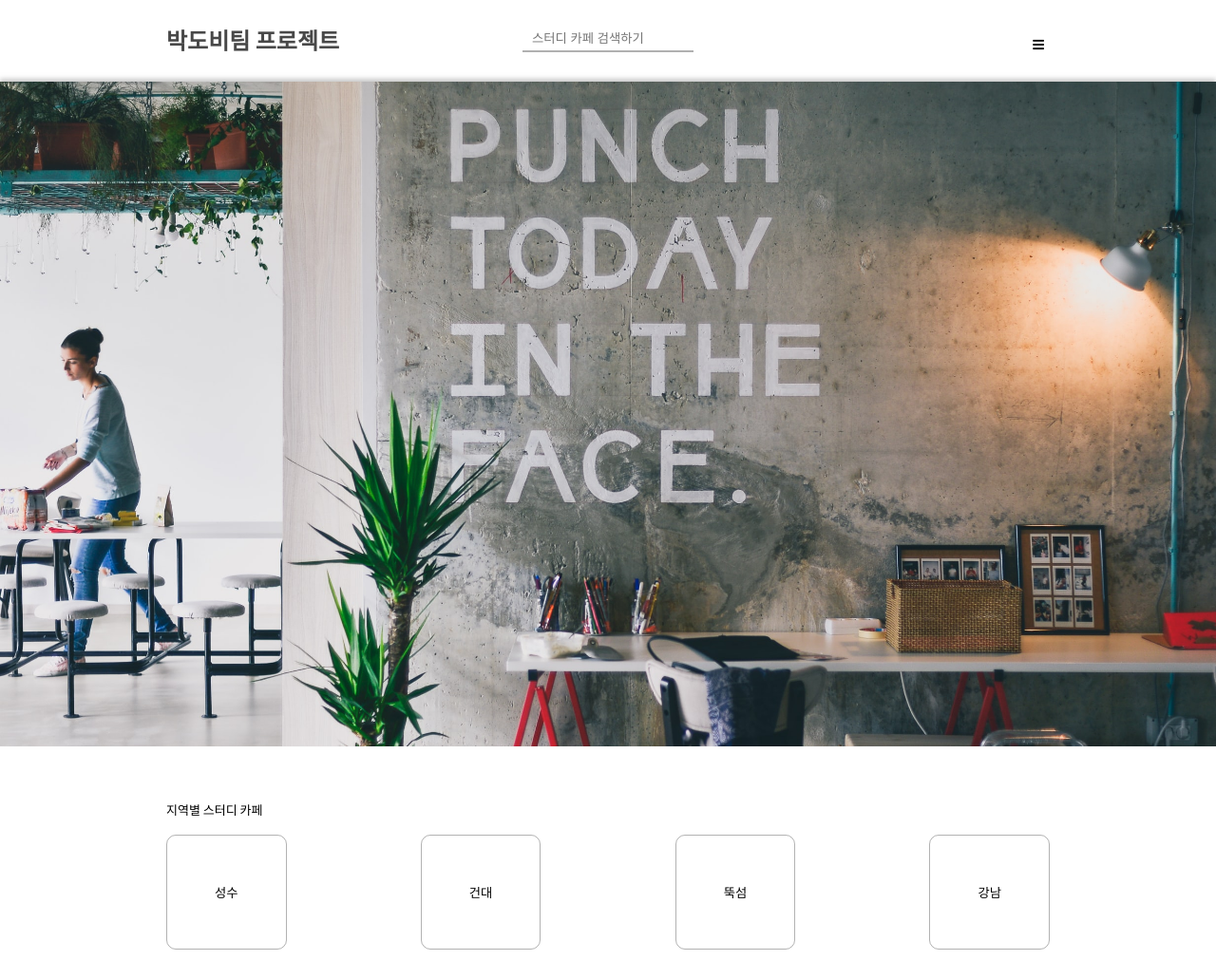
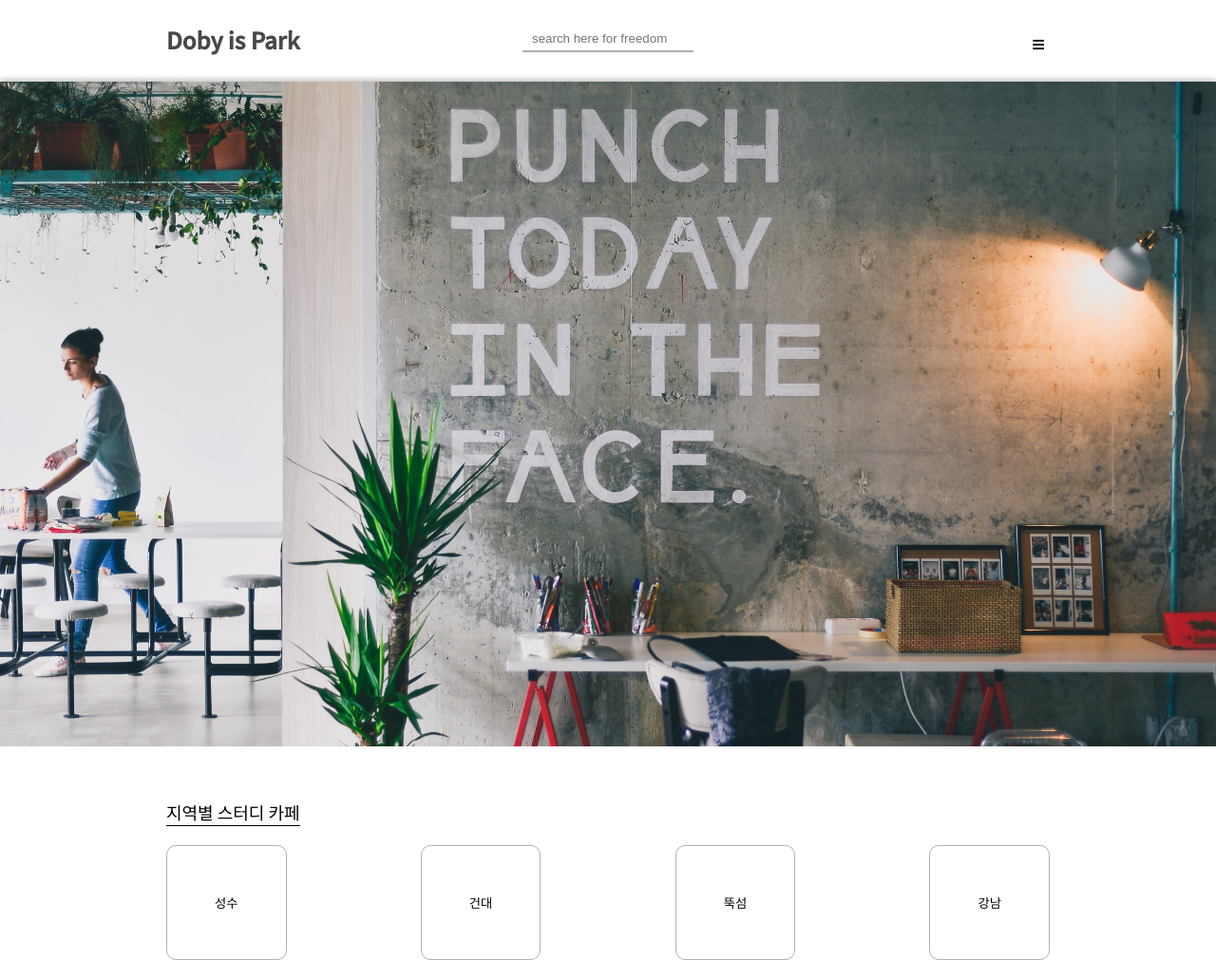
Before and after one commit to FC-2021-FinalProject/Final-Project, a Django app: page / in a window 1280 px wide. Shown: the whole page at 95% size. Before the commit the page ends 1000 px from the top, so only its background shows below. Run offline with Django 3.2, Linux system fonts and the light colour scheme; some libraries are stand-ins or nearby versions.

Commit message:
edit: header-nav html
-emphasized logo header with size and name in English
-added user logged in status message to 'header-nav'
 & removed the same from 'index'
-changed menu lists from Korean to English
-increased height of 'header-nav'
-updated sizing for drop-down menu and details upon hover

-minor changes to match logo name where applicable in 'base' and 'index' html

```diff
--- a/studycafe/templates/base.html
+++ b/studycafe/templates/base.html
@@ -4,7 +4,7 @@
     <meta charset="UTF-8">
     <meta http-equiv="X-UA-Compatible" content="IE=edge">
     <meta name="viewport" content="width=device-width, initial-scale=1.0">
-    <title>박도비프로젝트</title>
+    <title>dobby is park</title>
     {% load static %}
     <!-- css link -->
     <link rel="stylesheet" type="text/css" href="{% static 'style.css' %}">
--- a/studycafe/templates/header-nav.html
+++ b/studycafe/templates/header-nav.html
@@ -1,32 +1,39 @@
 {% if user.is_authenticated %}
 <header class="header-container">
     <section class="header-wrapper">
-        <h1><a href="{% url 'index' %}">박도비팀 프로젝트</a></h1>
+        <h1><a href="{% url 'index' %}">dobby is park</a></h1>
         <form class="search-form">
             <fieldset>
                 <legend class="visually-hidden">Search form</legend>
                 <div class="search-form">
                     <label for="searchInput" class="visually-hidden">search input</label>
-                    <input name="searchInput" id="searchInput" type="text" placeholder="스터디 카페 검색하기"/>
+                    <input name="searchInput" id="searchInput" type="text" placeholder="search here for freedom"/>
                 </div>
             </fieldset>
         </form>
         <section class="mobile-menu">
+            <div class="logged-in-user-status">
+                {% if user.business_user %}
+                Logged in as {{user.business_user.name}}
+                {% elif user.personal_user %}
+                Logged in as {{user.personal_user.name}}
+                {% endif %}
+            </div>
             <button>
                 <i id="mobile-menu" class="fas fa-bars"></i>
             </button>
             <div class="header-nav-menu-container">
                 <ul class="header-nav-menu-list">
                     {% if user.business_user %}
-                        <li><a href="{% url 'BUprofile' user.pk %}" role="button">마이페이지</a></li>
-                        <li><a href="{% url 'logout' %}">로그아웃</a></li>
+                        <li><a href="{% url 'BUprofile' user.pk %}" role="button">My Page</a></li>
+                        <li><a href="{% url 'logout' %}">Logout</a></li>
                     {% elif user.personal_user %}
-                        <li><a href="{% url 'PUprofile' user.pk %}" role="button">마이페이지</a></li>
-                        <li><a href="#" role="button">예약확인</a></li>
+                        <li><a href="{% url 'PUprofile' user.username %}" role="button">My Page</a></li>
+                        <li><a href="#" role="button">Reservations</a></li>
                         {% if request.user.personal_user.unique_id %}
-                        <li><a href="{% url 'kakao_logout' %}">로그아웃</a></li>
+                        <li><a href="{% url 'kakao_logout' %}">Logout</a></li>
                         {% else %}
-                        <li><a href="{% url 'logout' %}">로그아웃</a></li>
+                        <li><a href="{% url 'logout' %}">Logout</a></li>
                         {% endif %}
                     {% endif %}
                 </ul>
@@ -37,13 +44,13 @@
 {% elif user.is_anonymous %}
 <header class="header-container">
     <section class="header-wrapper">
-        <h1><a href="{% url 'index' %}">박도비팀 프로젝트</a></h1>
+        <h1><a href="{% url 'index' %}">Doby is Park</a></h1>
         <form class="search-form">
             <fieldset>
                 <legend class="visually-hidden">Search form</legend>
                 <div class="search-form">
                     <label for="searchInput" class="visually-hidden">search input</label>
-                    <input name="searchInput" id="searchInput" type="text" placeholder="스터디 카페 검색하기"/>
+                    <input name="searchInput" id="searchInput" type="text" placeholder="search here for freedom"/>
                 </div>
             </fieldset>
         </form>
--- a/studycafe/templates/index.html
+++ b/studycafe/templates/index.html
@@ -6,22 +6,11 @@
     <section class="visual-wrapper"></section>
     <section class="user-info-wrapper">
     {% if user.is_authenticated %}
-        {% if user.business_user %}
-            {{user.business_user.name}} 님이 로그인 중
-            <br>
-            <a href="{% url 'BUprofile' user.pk %}">비즈니스 페이지</a>
-            <br>
-        {% elif user.personal_user %}
-            {{user.personal_user.name}} 님이 로그인 중
-            <br>
-            <a href="{% url 'PUprofile' user.pk %}">마이 페이지</a>
-            <br>
-        {% endif %}
         <a href="{% url 'cafelist' %}">카페 리스트 보기</a>
     {% endif %}
     </section>
     <section class="cafe-wrapper">
-        <h3>지역별 스터디 카페</h3>
+        <h2>지역별 스터디 카페</h2>
         <ul class="cafe-content-list">
 
 
```
